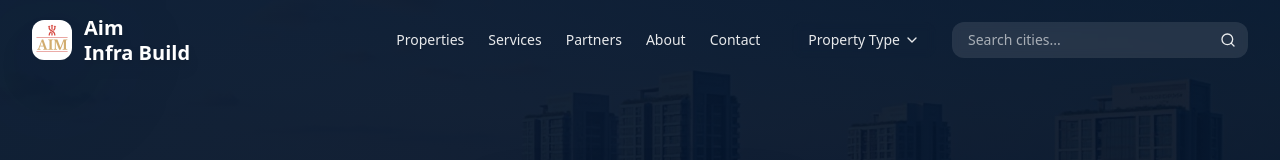
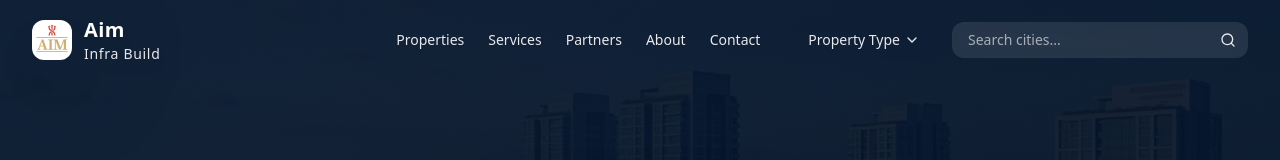
Before and after one commit to tiknarp/infra-vision-properties, a React (Vite) app: page / in a window 1280 px wide. Shown: the top 160 px of the page. Built offline with nearby package versions, Linux system fonts and the light colour scheme.

Commit message:
Fix header text and font

```diff
--- a/src/components/ui/navbar.tsx
+++ b/src/components/ui/navbar.tsx
@@ -66,18 +66,18 @@ export function Navbar() {
               />
             </div>
             <div className={cn(
-              "font-bold transition-all duration-500 ease-in-out",
+              "font-semibold tracking-wide transition-all duration-500 ease-in-out",
               isScrolled
-                ? "text-lg text-foreground opacity-0 scale-95 max-w-0 overflow-hidden"
-                : "text-xl text-white drop-shadow-lg opacity-100 scale-100"
+                ? "text-base text-foreground opacity-0 scale-95 max-w-0 overflow-hidden"
+                : "text-white drop-shadow-lg opacity-100 scale-100"
             )}>
               {!isScrolled ? (
-                <div className="flex flex-col leading-tight">
-                  <span>Aim</span>
-                  <span>Infra Build</span>
+                <div className="flex flex-col leading-none space-y-0">
+                  <span className="text-xl font-bold">Aim</span>
+                  <span className="text-sm font-medium tracking-wider opacity-90">Infra Build</span>
                 </div>
               ) : (
-                <span className="whitespace-nowrap">Aim Infra Build</span>
+                <span className="whitespace-nowrap text-lg font-semibold">Aim Infra Build</span>
               )}
             </div>
           </div>
```
